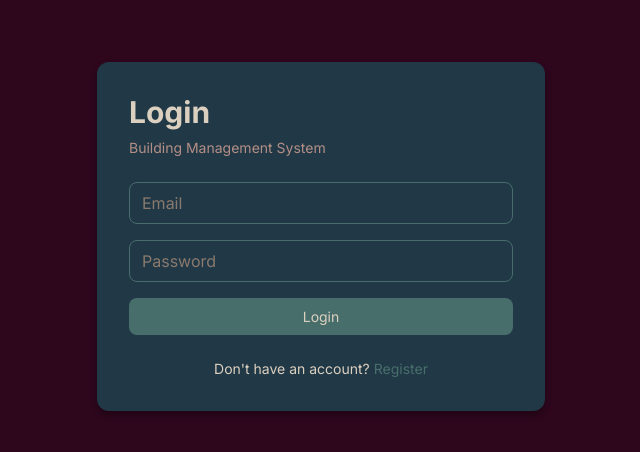
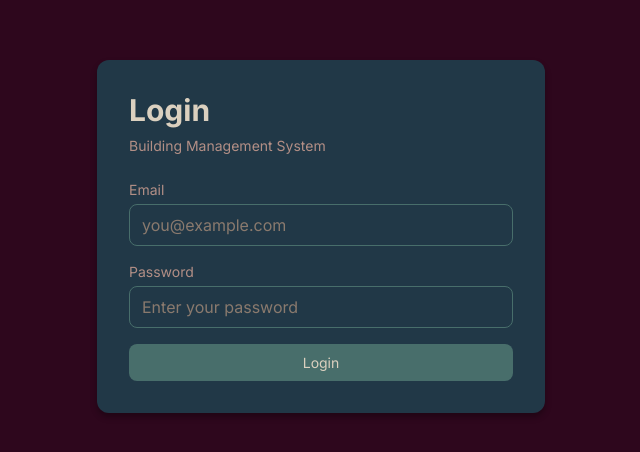
Before and after one commit to bluekitsune-sad/BuildingManagementSystem, a Next.js app: page /login in a window 1280 px wide. Shown: the part 164-616 px from the top of the page, without its empty margins (319-959 px from the left). Built offline with nearby package versions, Linux system fonts and the light colour scheme.

Commit message:
Add field-level validation to login page

```diff
--- a/app/(auth)/login/page.jsx
+++ b/app/(auth)/login/page.jsx
@@ -7,20 +7,51 @@ import { loginSchema } from "@/lib/validators/auth";
 export default function LoginPage() {
   const router = useRouter();
   const [form, setForm] = useState({ email: "", password: "" });
-  const [error, setError] = useState("");
+  const [fieldErrors, setFieldErrors] = useState({});
+  const [submitError, setSubmitError] = useState("");
   const [loading, setLoading] = useState(false);
+  const [touched, setTouched] = useState({});
+
+  function validateField(name, value) {
+    const result = loginSchema.pick({ [name]: true }).safeParse({ [name]: value });
+    if (!result.success) {
+      return result.error.errors[0].message;
+    }
+    return "";
+  }
+
+  function handleBlur(name) {
+    setTouched((prev) => ({ ...prev, [name]: true }));
+    const err = validateField(name, form[name]);
+    setFieldErrors((prev) => ({ ...prev, [name]: err }));
+  }
+
+  function handleChange(name, value) {
+    setForm((prev) => ({ ...prev, [name]: value }));
+    if (touched[name] && fieldErrors[name]) {
+      const err = validateField(name, value);
+      setFieldErrors((prev) => ({ ...prev, [name]: err }));
+    }
+  }
 
   async function handleSubmit(e) {
     e.preventDefault();
-    setError("");
-    setLoading(true);
+    setSubmitError("");
 
     const result = loginSchema.safeParse(form);
     if (!result.success) {
-      setError(result.error.errors[0].message);
-      setLoading(false);
+      const errors = {};
+      result.error.errors.forEach((err) => {
+        const field = err.path[0];
+        errors[field] = err.message;
+      });
+      setFieldErrors(errors);
+      setTouched({ email: true, password: true });
+      setSubmitError(result.error.errors[0].message);
       return;
     }
+
+    setLoading(true);
 
     const res = await fetch("/api/auth/login", {
       method: "POST",
@@ -34,7 +65,7 @@ export default function LoginPage() {
     if (res.ok) {
       router.push("/dashboard");
     } else {
-      setError(data.error);
+      setSubmitError(data.error);
     }
   }
 
@@ -47,34 +78,52 @@ export default function LoginPage() {
       <div className="card p-8 w-full max-w-md">
         <h2 className="text-3xl font-bold mb-2 text-light">Login</h2>
         <p className="text-soft text-sm mb-6">Building Management System</p>
-        {error && <p className="text-red-400 mb-4 text-sm bg-red-900/20 p-3 rounded">{error}</p>}
+
+        {submitError && (
+          <p className="text-red-400 mb-4 text-sm bg-red-900/20 p-3 rounded">
+            {submitError}
+          </p>
+        )}
+
         <form onSubmit={handleSubmit} className="space-y-4">
+          <div className="flex flex-col gap-1">
+            <label className="text-sm text-soft">Email</label>
             <input
               type="email"
-            placeholder="Email"
-            className="input-field"
+              placeholder="you@example.com"
+              className={`input-field ${fieldErrors.email && touched.email ? "border-red-400" : ""}`}
               value={form.email}
-            onChange={(e) => setForm({ ...form, email: e.target.value })}
-            required
+              onChange={(e) => handleChange("email", e.target.value)}
+              onBlur={() => handleBlur("email")}
             />
+            {fieldErrors.email && touched.email && (
+              <p className="text-xs text-red-400">{fieldErrors.email}</p>
+            )}
+          </div>
+
+          <div className="flex flex-col gap-1">
+            <label className="text-sm text-soft">Password</label>
             <input
               type="password"
-            placeholder="Password"
-            className="input-field"
+              placeholder="Enter your password"
+              className={`input-field ${fieldErrors.password && touched.password ? "border-red-400" : ""}`}
               value={form.password}
-            onChange={(e) => setForm({ ...form, password: e.target.value })}
-            required
+              onChange={(e) => handleChange("password", e.target.value)}
+              onBlur={() => handleBlur("password")}
             />
-          <button type="submit" className="btn-primary w-full" disabled={loading}>
+            {fieldErrors.password && touched.password && (
+              <p className="text-xs text-red-400">{fieldErrors.password}</p>
+            )}
+          </div>
+
+          <button
+            type="submit"
+            className="btn-primary w-full"
+            disabled={loading}
+          >
             {loading ? "Logging in..." : "Login"}
           </button>
         </form>
-        <p className="mt-6 text-sm text-center">
-          Don't have an account?{" "}
-          <a href="/register" className="text-accent hover:underline">
-            Register
-          </a>
-        </p>
       </div>
     </motion.div>
   );
```
Lines whose indentation alone changed are shown as unchanged.
